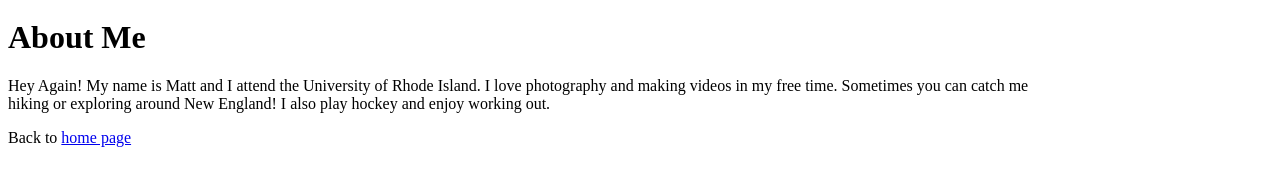
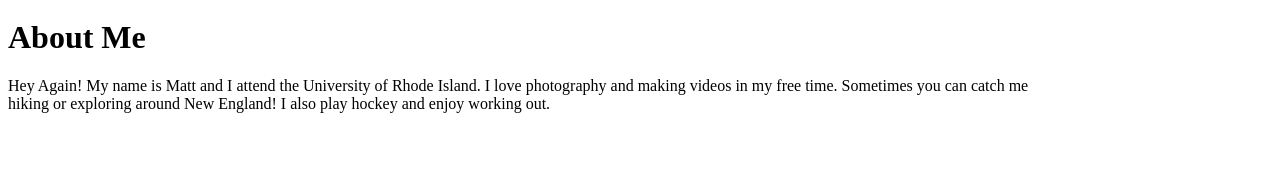
Before and after one commit to mattpower02/mattpower02.github.io, a plain HTML site: page about.html in a window 1280 px wide. Shown: the part 349-534 px from the top of the page. Drawn offline with Linux system fonts and the light colour scheme.

Commit message:
Update about.html

```diff
--- a/about.html
+++ b/about.html
@@ -22,7 +22,6 @@
     <h1>About Me</h1>
     <p>Hey Again! My name is Matt and I attend the University of Rhode Island. I love photography and making videos in my free time. Sometimes you can catch me <br>
       hiking or exploring around New England! I also play hockey and enjoy working out. </p>
-    Back to <a href="index.html">home page</a>
   </body>
 
 </html>
```
